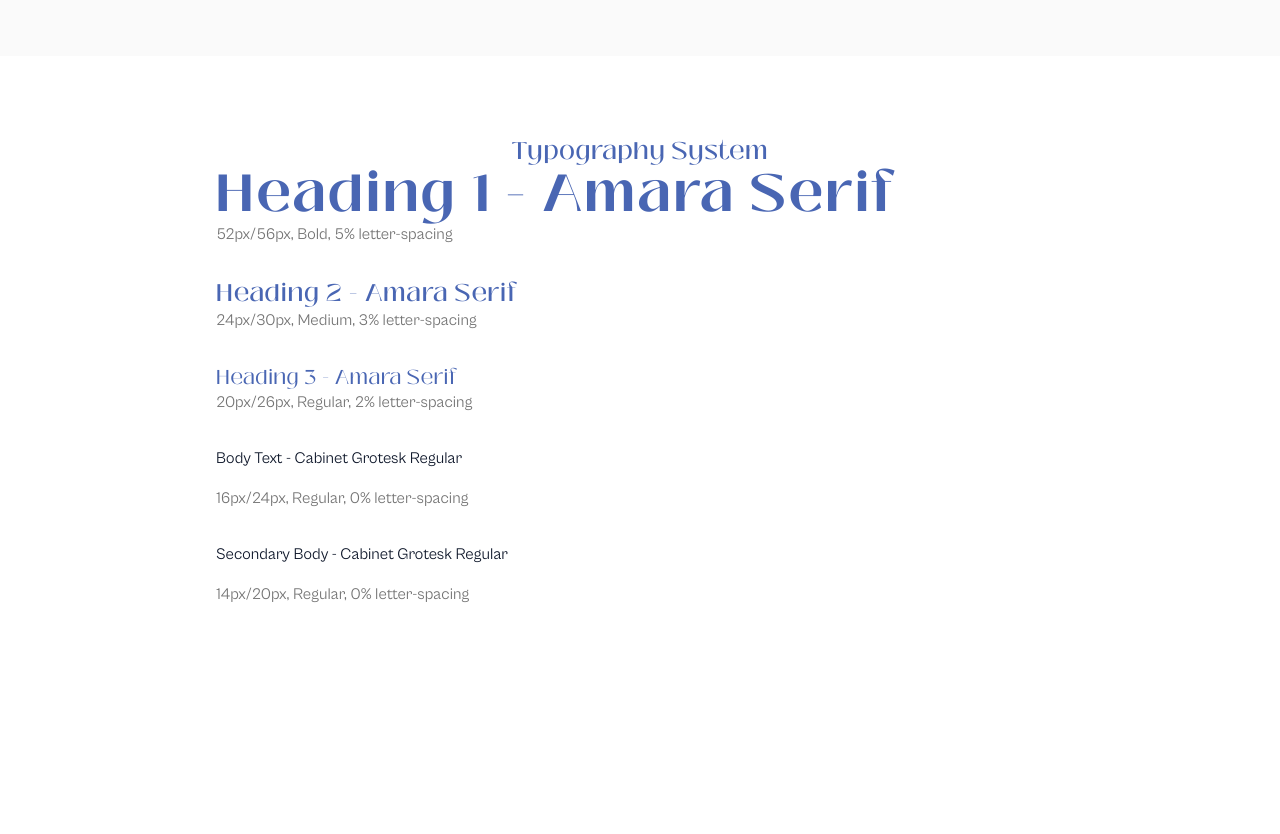
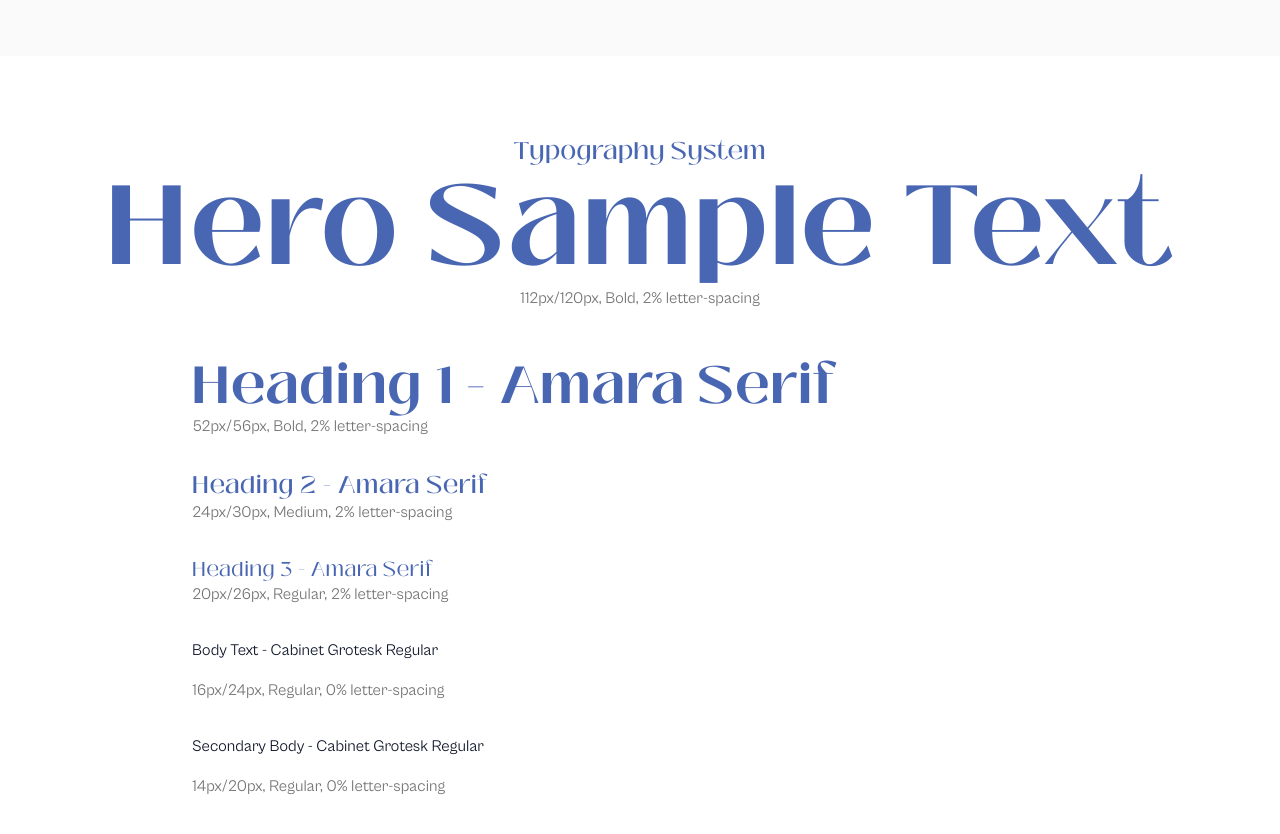
Before and after one commit to zakauwalu-ap/amara-new-site, a Next.js app: page / in a window 1280 px wide. Shown: the part 1360-2194 px from the top of the page. Before the commit the page ends 2062 px from the top, so only its background shows below. Built offline with nearby package versions, Linux system fonts and the light colour scheme.

Commit message:
updated typography and themes

```diff
--- a/package.json
+++ b/package.json
@@ -4,9 +4,12 @@
   "private": true,
   "scripts": {
     "dev": "next dev --turbopack",
+    "dev:clean": "rm -rf .next && next dev --turbopack",
     "build": "next build",
+    "build:clean": "rm -rf .next && next build",
     "start": "next start",
-    "lint": "next lint"
+    "lint": "next lint",
+    "clean": "rm -rf .next"
   },
   "dependencies": {
     "clsx": "^2.1.1",
--- a/src/app/globals.css
+++ b/src/app/globals.css
@@ -152,16 +152,24 @@ h1, h2, h3, h4, h5, h6 {
   margin: 0;
 }
 
+/* Hero size for extra large headings */
+.text-hero {
+  font-size: 7rem; /* 112px */
+  line-height: 7.5rem; /* 120px */
+  letter-spacing: 0.02em; /* 2% */
+  font-weight: 700;
+}
+
 h1 {
   font-size: 3.25rem; /* 52px */
   line-height: 3.5rem; /* 56px */
-  letter-spacing: 0.05em; /* 5% */
+  letter-spacing: 0.02em; /* 2% */
 }
 
 h2 {
   font-size: 1.5rem; /* 24px */
   line-height: 1.875rem; /* 30px */
-  letter-spacing: 0.03em; /* 3% */
+  letter-spacing: 0.02em; /* 2% */
   font-weight: 500;
 }
 
--- a/src/app/page.tsx
+++ b/src/app/page.tsx
@@ -97,18 +97,26 @@ export default function HomePage() {
 
       {/* Typography Demo Section */}
       <section className="py-20 bg-white">
-        <div className="max-w-4xl mx-auto px-6">
+        <div className="max-w-6xl mx-auto px-6">
           <h2 className="font-serif text-brand-blue text-center mb-12">
             Typography System
           </h2>
-          <div className="space-y-8">
+          <div className="space-y-12">
+            {/* Hero Text - Full Width */}
+            <div className="w-full">
+              <h1 className="font-serif text-hero text-brand-blue mb-4 text-center">Hero Sample Text</h1>
+              <p className="text-sm text-neutral-500 text-center">112px/120px, Bold, 2% letter-spacing</p>
+            </div>
+
+            {/* Other Typography - Constrained Width */}
+            <div className="max-w-4xl mx-auto space-y-8">
               <div>
                 <h1 className="font-serif text-brand-blue mb-2">Heading 1 - Amara Serif</h1>
-              <p className="text-sm text-neutral-500">52px/56px, Bold, 5% letter-spacing</p>
+                <p className="text-sm text-neutral-500">52px/56px, Bold, 2% letter-spacing</p>
               </div>
               <div>
                 <h2 className="font-serif text-brand-blue mb-2">Heading 2 - Amara Serif</h2>
-              <p className="text-sm text-neutral-500">24px/30px, Medium, 3% letter-spacing</p>
+                <p className="text-sm text-neutral-500">24px/30px, Medium, 2% letter-spacing</p>
               </div>
               <div>
                 <h3 className="font-serif text-brand-blue mb-2">Heading 3 - Amara Serif</h3>
@@ -124,6 +132,7 @@ export default function HomePage() {
               </div>
             </div>
           </div>
+        </div>
       </section>
     </main>
   );
--- a/src/lib/theme.ts
+++ b/src/lib/theme.ts
@@ -77,10 +77,12 @@ export const typography = {
 
   // Font Sizes (Based on typography hierarchy)
   fontSize: {
-    // H1: 52px/56px, Bold, 5% letter-spacing
-    'h1': ['3.25rem', { lineHeight: '3.5rem', letterSpacing: '0.05em', fontWeight: '700' }],
-    // H2: 24px/30px, Medium, 3% letter-spacing
-    'h2': ['1.5rem', { lineHeight: '1.875rem', letterSpacing: '0.03em', fontWeight: '500' }],
+    // Hero: 112px/120px, Bold, 2% letter-spacing (for large hero sections)
+    'hero': ['7rem', { lineHeight: '7.5rem', letterSpacing: '0.02em', fontWeight: '700' }],
+    // H1: 52px/56px, Bold, 2% letter-spacing
+    'h1': ['3.25rem', { lineHeight: '3.5rem', letterSpacing: '0.02em', fontWeight: '700' }],
+    // H2: 24px/30px, Medium, 2% letter-spacing
+    'h2': ['1.5rem', { lineHeight: '1.875rem', letterSpacing: '0.02em', fontWeight: '500' }],
     // H3: 20px/26px, Regular, 2% letter-spacing
     'h3': ['1.25rem', { lineHeight: '1.625rem', letterSpacing: '0.02em', fontWeight: '400' }],
 
@@ -103,6 +105,8 @@ export const typography = {
     '4xl': ['2.25rem', { lineHeight: '2.5rem' }],
     '5xl': ['3rem', { lineHeight: '1' }],
     '6xl': ['3.75rem', { lineHeight: '1' }],
+    '7xl': ['4.5rem', { lineHeight: '1' }],
+    '8xl': ['6rem', { lineHeight: '1' }],
   },
 
   // Font Weights
```
Also changed, not shown: 1 other file (tests, documents, lock files or other folders). Lines whose indentation alone changed are shown as unchanged.
